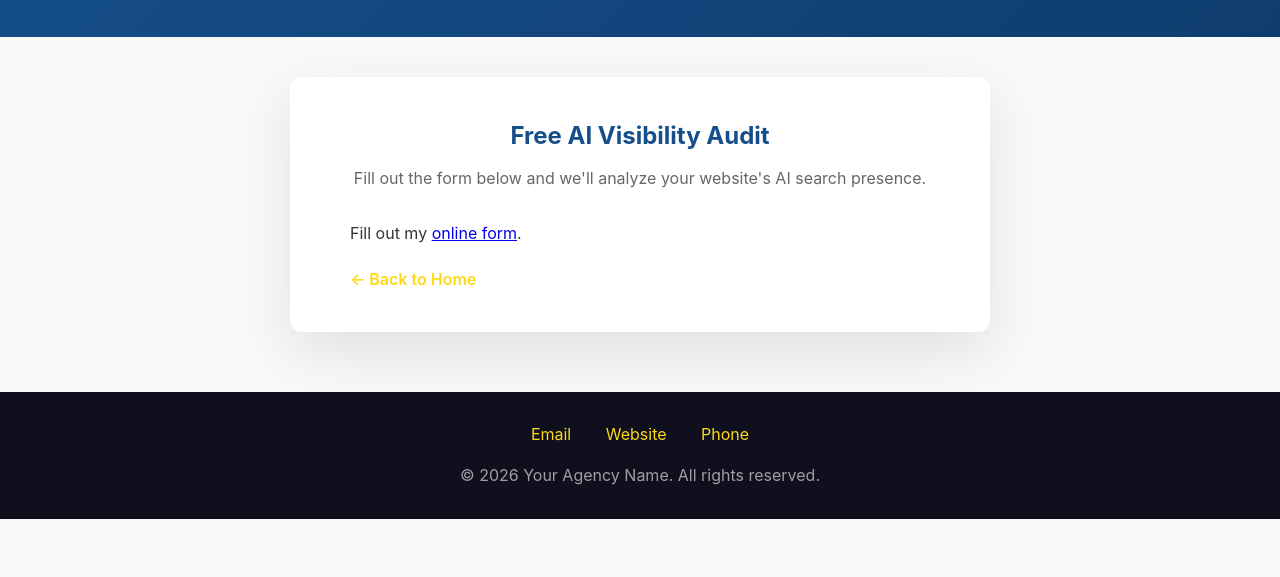
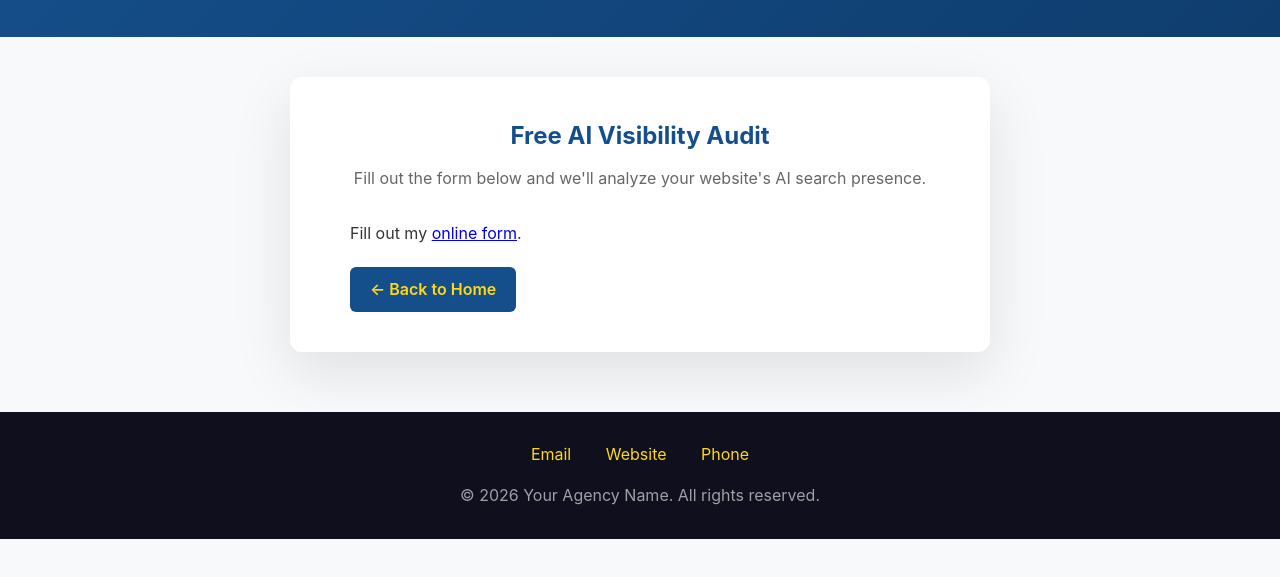
Before and after one commit to michael9549/aeo-lead-capture, a plain HTML site: page form.html in a window 1280 px wide. Shown: the part 145-722 px from the top of the page. Drawn offline with Linux system fonts and the light colour scheme; a script that the page names is missing.

Commit message:
Add blue background to back link for better visibility

```diff
--- a/form.html
+++ b/form.html
@@ -105,10 +105,15 @@
             color: #ffd816;
             text-decoration: none;
             font-weight: 600;
+            background: #154f8b;
+            padding: 10px 20px;
+            border-radius: 6px;
+            transition: background 0.2s;
         }
 
         .back-link:hover {
-            text-decoration: underline;
+            background: #0f3d6e;
+            text-decoration: none;
         }
     </style>
 </head>
```
